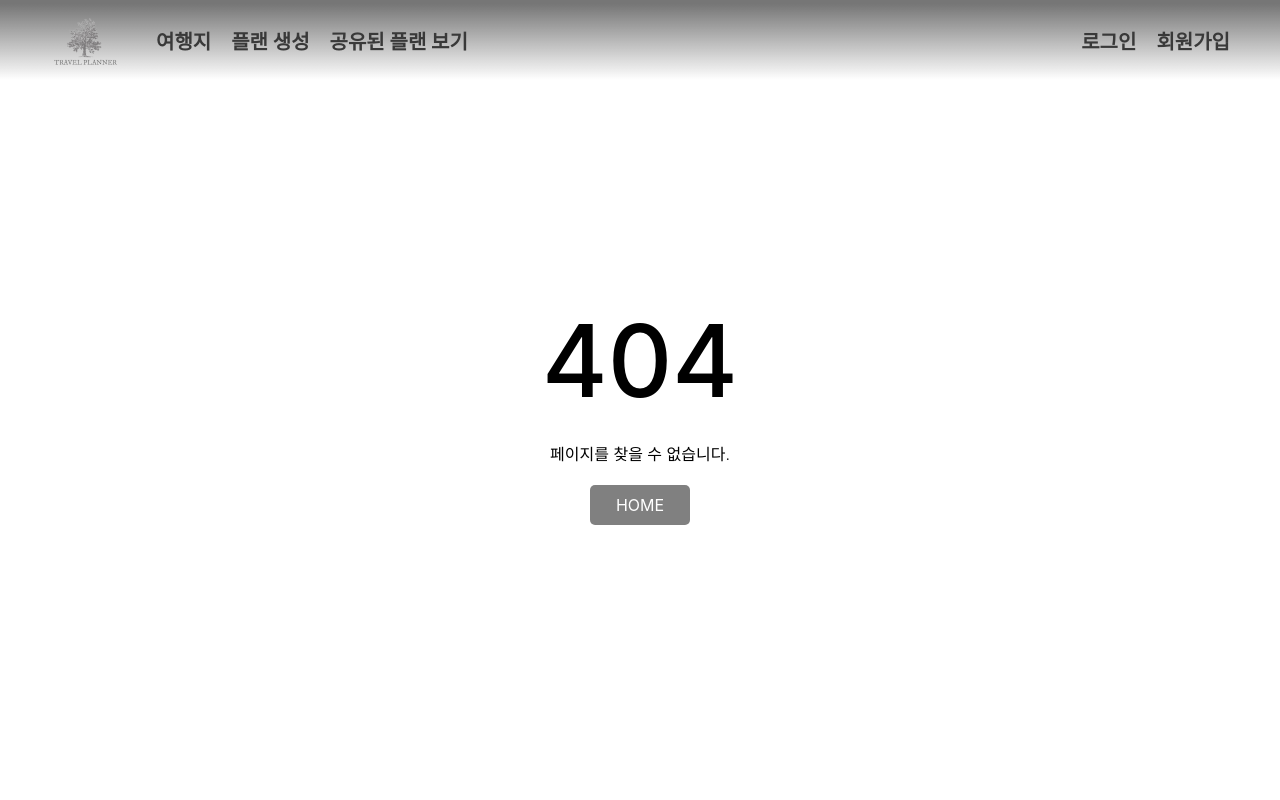
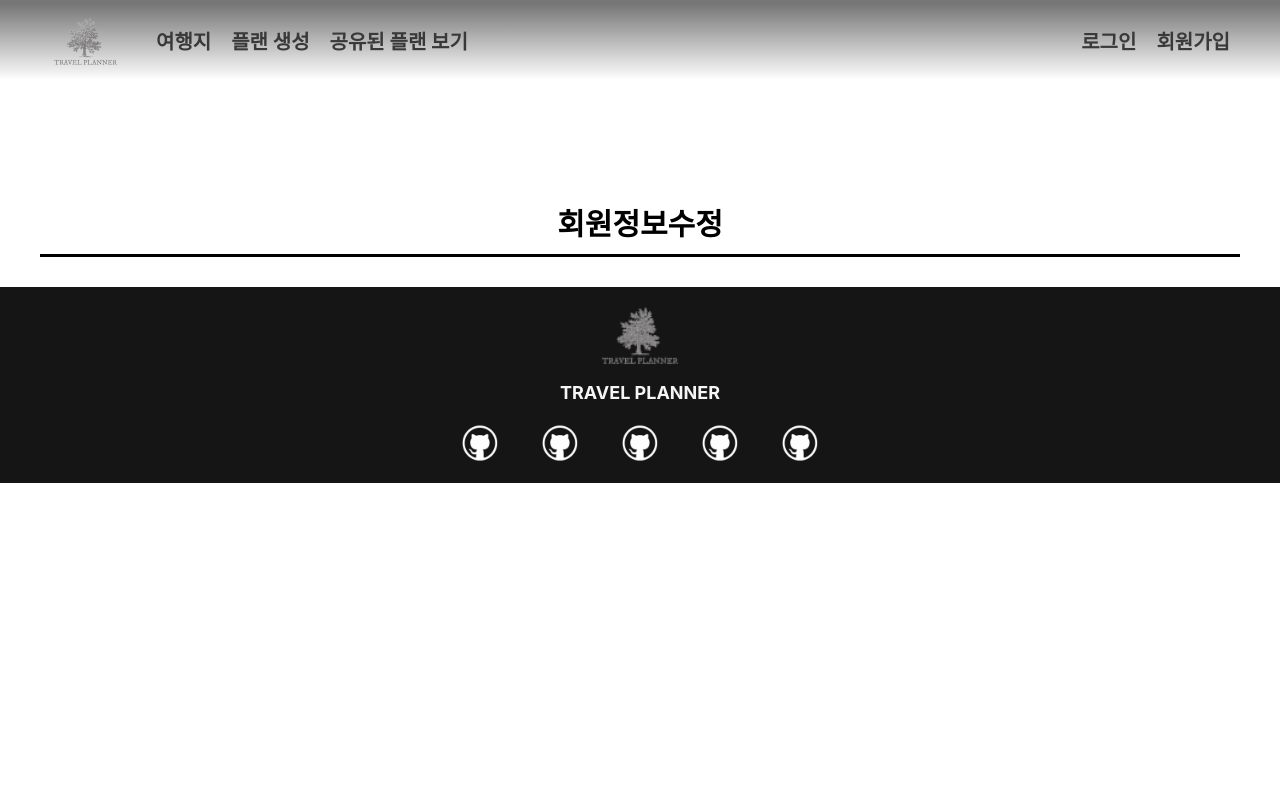
Before and after one commit to ten-3dev/travel-planner, a React (Create React App) app: page /Editmember in a window 1280 px wide. Before the commit this address had no page. Shown: the top 800 px of the page. Built offline with nearby package versions, Linux system fonts and the light colour scheme.

Commit message:
회원정보수정ing

```diff
--- a/src/App.js
+++ b/src/App.js
@@ -9,6 +9,7 @@ import NotFoundPage from './Pages/notFoundPage';
 import MyPage from "./Pages/myPage";
 import SchedulePage from "./Pages/scheduleBoxPage";
 import PopularPlanPage from "./Pages/popularPlanPage";
+import EditmemberPage from"./Pages/EditmemberPage";
 
 import { BrowserRouter, Routes, Route } from 'react-router-dom';
 
@@ -24,6 +25,7 @@ const App = () => {
         <Route path="/schedule" element={<SchedulePage/>}/>
         <Route path="/myPage" element={<MyPage/>}/>
         <Route path="/popular" element={<PopularPlanPage/>}/>
+        <Route path="/Editmember" element={<EditmemberPage/>}/>
         <Route path="*" element={<NotFoundPage/>}/>
       </Routes>
       <Footer />
--- /dev/null
+++ b/src/Pages/EditmemberPage/index.js
@@ -0,0 +1,13 @@
+import React from "react";
+import * as Styles from './style';
+import { MarginTopWrapper } from "../../Common/style";
+
+export const EditmemberPage = () => {
+    return(
+        <MarginTopWrapper margin>
+            <Styles.EditTitle>회원정보수정</Styles.EditTitle>
+            <Styles.TitleBar/>
+        </MarginTopWrapper>
+    );
+}
+export default EditmemberPage;
--- /dev/null
+++ b/src/Pages/EditmemberPage/style.js
@@ -0,0 +1,18 @@
+import styled from "styled-components";
+
+export const EditTitle = styled.div`
+    font-size: 30px;
+    font-weight: 500px;
+    margin-bottom: 10px;
+    margin-top: 200px;
+    text-align: center;
+    font-weight: bold;
+`
+export const TitleBar = styled.div`
+    width: 100%;
+    height: 3px;
+    margin-top: 10px;
+    margin-bottom: 30px;
+    background-color: black ;
+    //opacity: 0.2;
+`
```
